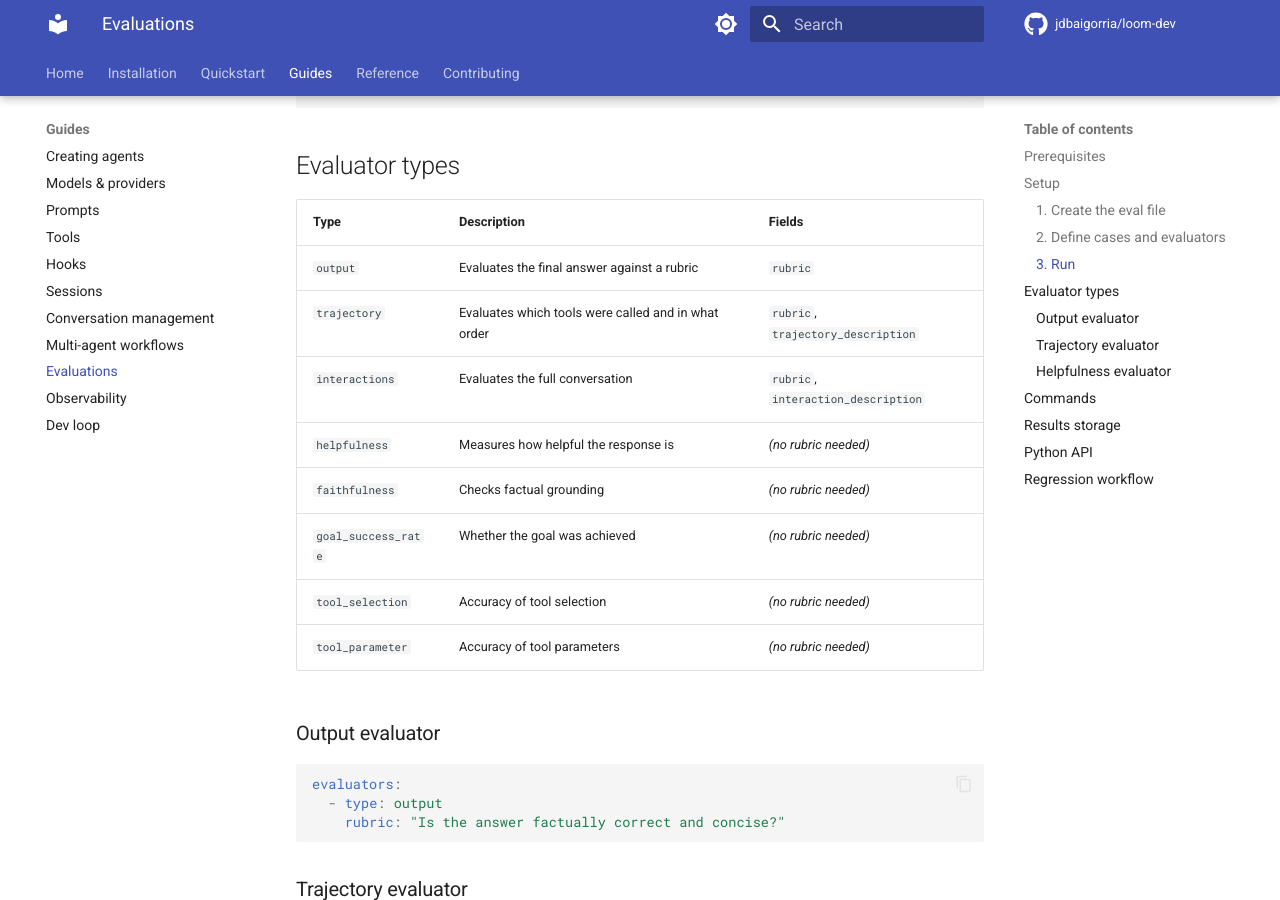
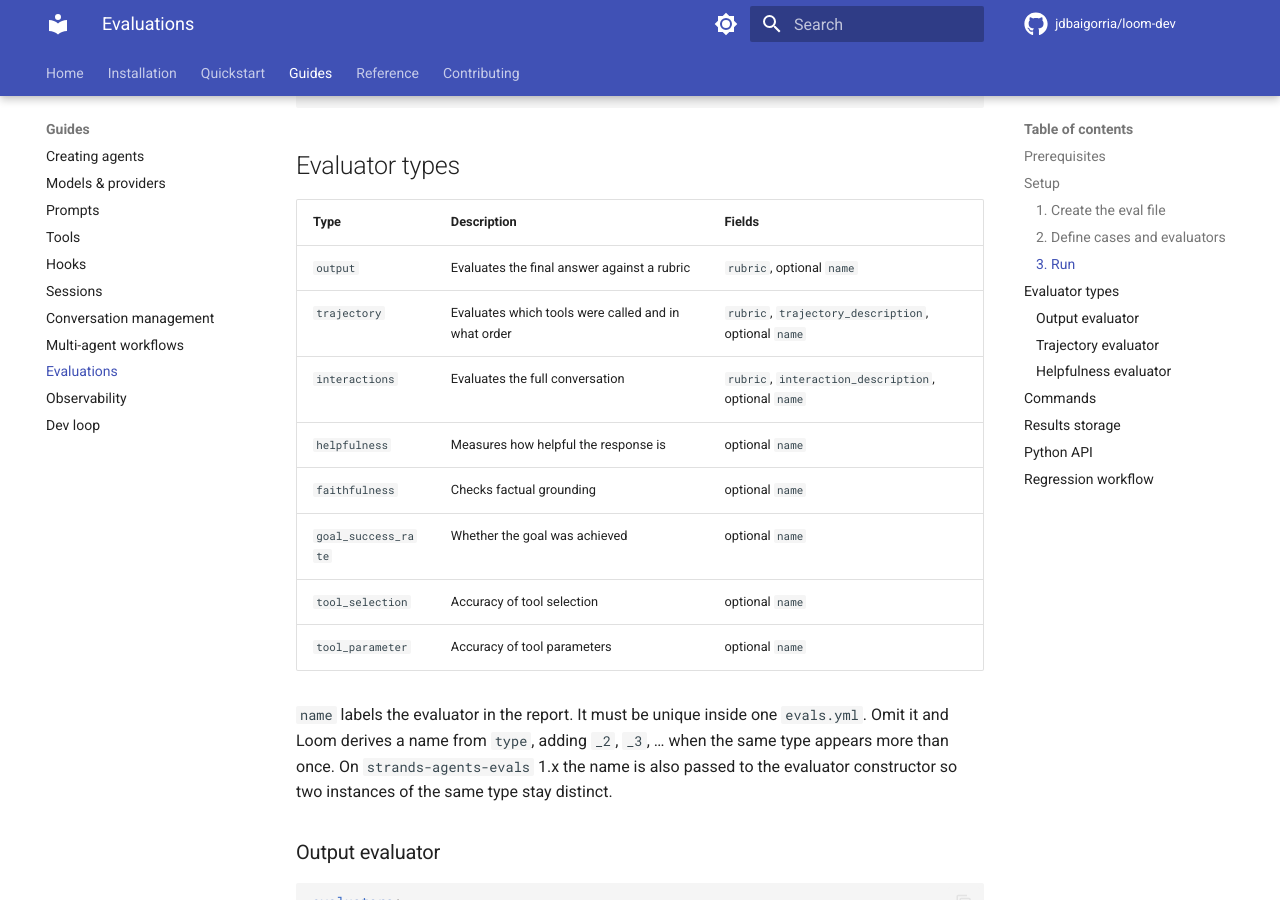
Before and after one commit to jdbaigorria/loom-dev, an MkDocs documentation site: the page built from docs/guides/evals.md, in a window 1280 px wide and 900 px high, scrolled down 1264 px. Built offline with MkDocs 1.6.1 and Material for MkDocs 9.7.7, drawn with Linux system fonts in a browser that asks for light colours; comment, search, counter and statistics services are not loaded.

Commit message:
docs: update guides and changelog for Strands 1.62 compatibility
Co-authored-by: Cursor <cursoragent@cursor.com>

```diff
--- a/docs/guides/evals.md
+++ b/docs/guides/evals.md
@@ -57,14 +57,16 @@ loom evals run my_agent
 
 | Type | Description | Fields |
 |---|---|---|
-| `output` | Evaluates the final answer against a rubric | `rubric` |
-| `trajectory` | Evaluates which tools were called and in what order | `rubric`, `trajectory_description` |
-| `interactions` | Evaluates the full conversation | `rubric`, `interaction_description` |
-| `helpfulness` | Measures how helpful the response is | *(no rubric needed)* |
-| `faithfulness` | Checks factual grounding | *(no rubric needed)* |
-| `goal_success_rate` | Whether the goal was achieved | *(no rubric needed)* |
-| `tool_selection` | Accuracy of tool selection | *(no rubric needed)* |
-| `tool_parameter` | Accuracy of tool parameters | *(no rubric needed)* |
+| `output` | Evaluates the final answer against a rubric | `rubric`, optional `name` |
+| `trajectory` | Evaluates which tools were called and in what order | `rubric`, `trajectory_description`, optional `name` |
+| `interactions` | Evaluates the full conversation | `rubric`, `interaction_description`, optional `name` |
+| `helpfulness` | Measures how helpful the response is | optional `name` |
+| `faithfulness` | Checks factual grounding | optional `name` |
+| `goal_success_rate` | Whether the goal was achieved | optional `name` |
+| `tool_selection` | Accuracy of tool selection | optional `name` |
+| `tool_parameter` | Accuracy of tool parameters | optional `name` |
+
+`name` labels the evaluator in the report. It must be unique inside one `evals.yml`. Omit it and Loom derives a name from `type`, adding `_2`, `_3`, … when the same type appears more than once. On `strands-agents-evals` 1.x the name is also passed to the evaluator constructor so two instances of the same type stay distinct.
 
 ### Output evaluator
 
```
Also changed, not shown: CHANGELOG.md (+12 -0 lines), README.md (+2 -2 lines), docs/contributing.md (+2 -2 lines), docs/index.md (+1 -1 lines).
